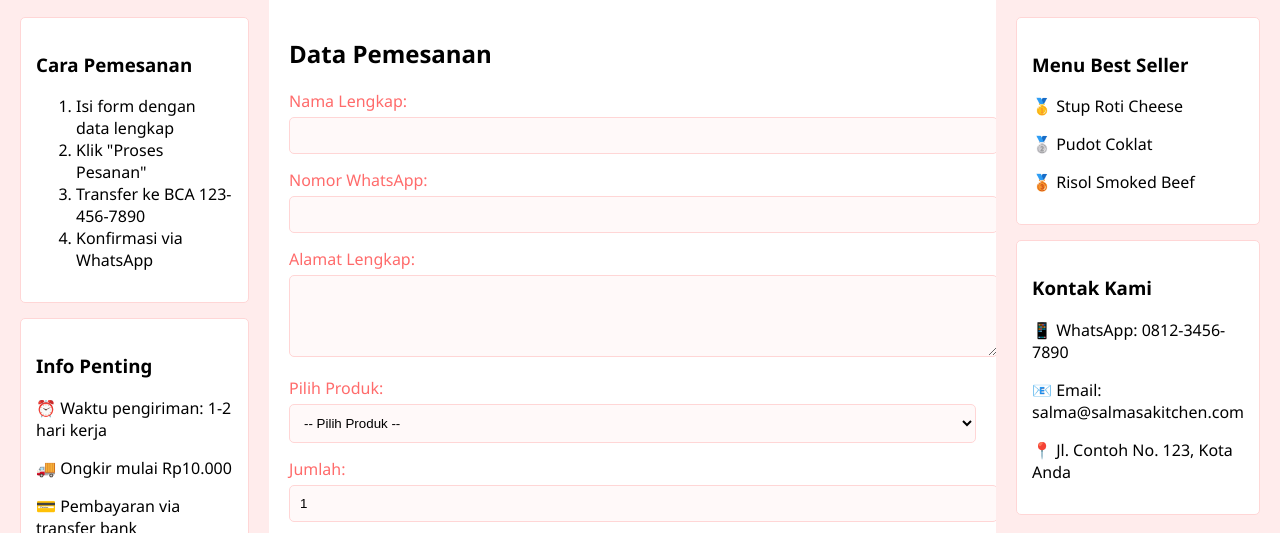
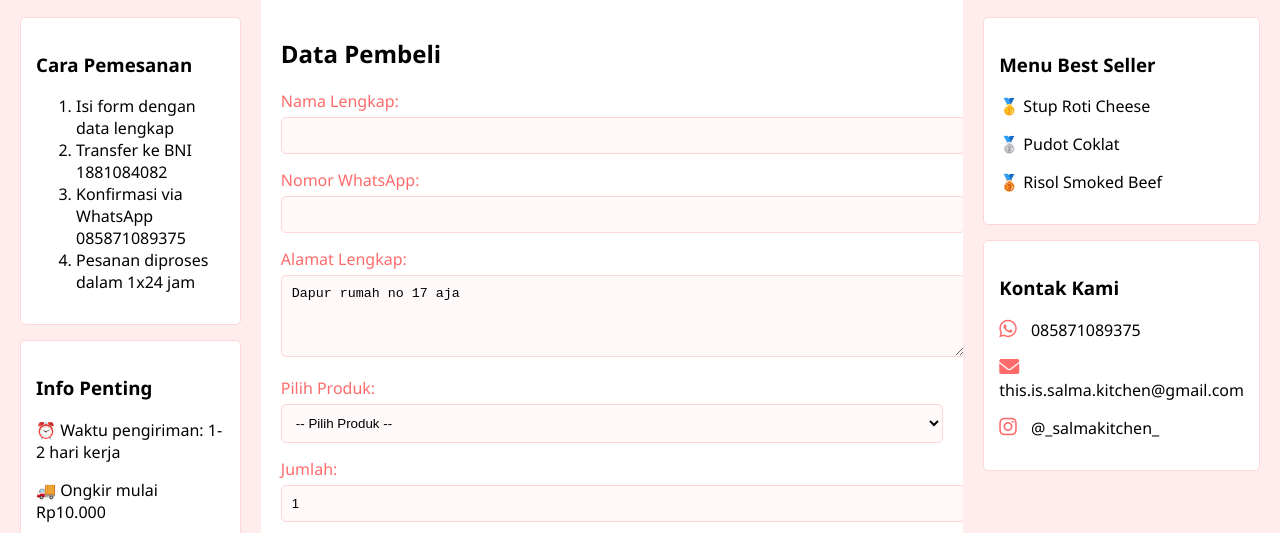
Before and after one commit to salmanurc/salmakichen, a plain HTML site: page transaksi.html in a window 1280 px wide. Shown: the part 206-739 px from the top of the page. Drawn offline with Linux system fonts and the light colour scheme.

Commit message:
Update transaksi.html

```diff
--- a/transaksi.html
+++ b/transaksi.html
@@ -3,7 +3,7 @@
 <head>
     <meta charset="UTF-8">
     <meta name="viewport" content="width=device-width, initial-scale=1.0">
-    <title>SalmaKitchen - Form Pemesanan</title>
+    <title>Pemesanan - SalmaKitchen</title>
     <style>
         body {
             font-family: 'Segoe UI', Tahoma, Geneva, Verdana, sans-serif;
@@ -100,12 +100,18 @@
             padding: 15px;
             margin-bottom: 15px;
         }
+        .social-icon {
+            color: #ff6b6b;
+            margin-right: 10px;
+            font-size: 20px;
+        }
     </style>
+    <link rel="stylesheet" href="https://cdnjs.cloudflare.com/ajax/libs/font-awesome/6.0.0-beta3/css/all.min.css">
 </head>
 <body>
     <div class="header">
         <h1>Form Pemesanan SalmaKitchen</h1>
-        <marquee>🍰 Gratis ongkir untuk pemesanan di atas Rp50.000 • Konfirmasi via WA 0812-3456-7890</marquee>
+        <marquee>🍰 Gratis ongkir untuk pemesanan di atas Rp50.000 • Konfirmasi via WA 085871089375</marquee>
     </div>
 
     <div class="menu">
@@ -120,9 +126,9 @@
                 <h3>Cara Pemesanan</h3>
                 <ol>
                     <li>Isi form dengan data lengkap</li>
-                    <li>Klik "Proses Pesanan"</li>
-                    <li>Transfer ke BCA 123-456-7890</li>
-                    <li>Konfirmasi via WhatsApp</li>
+                    <li>Transfer ke BNI 1881084082</li>
+                    <li>Konfirmasi via WhatsApp 085871089375</li>
+                    <li>Pesanan diproses dalam 1x24 jam</li>
                 </ol>
             </div>
 
@@ -135,7 +141,7 @@
         </div>
 
         <div class="content">
-            <h2>Data Pemesanan</h2>
+            <h2>Data Pembeli</h2>
             <form>
                 <label for="nama">Nama Lengkap:</label>
                 <input type="text" id="nama" name="nama" required>
@@ -144,7 +150,7 @@
                 <input type="tel" id="wa" name="wa" required>
 
                 <label for="alamat">Alamat Lengkap:</label>
-                <textarea id="alamat" name="alamat" rows="4" required></textarea>
+                <textarea id="alamat" name="alamat" rows="4" required>Dapur rumah no 17 aja</textarea>
 
                 <label for="produk">Pilih Produk:</label>
                 <select id="produk" name="produk" required>
@@ -174,9 +180,9 @@
 
             <div class="info-box">
                 <h3>Kontak Kami</h3>
-                <p>📱 WhatsApp: 0812-3456-7890</p>
-                <p>📧 Email: salma@salmasakitchen.com</p>
-                <p>📍 Jl. Contoh No. 123, Kota Anda</p>
+                <p><i class="fab fa-whatsapp social-icon"></i> 085871089375</p>
+                <p><i class="fas fa-envelope social-icon"></i> this.is.salma.kitchen@gmail.com</p>
+                <p><i class="fab fa-instagram social-icon"></i> @_salmakitchen_</p>
             </div>
         </div>
     </div>
```
